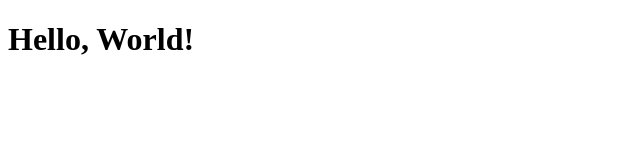
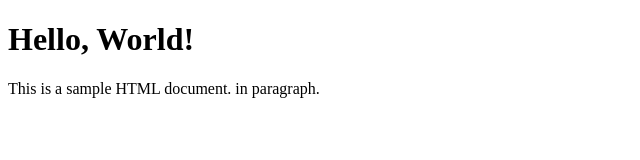
Before and after one commit to RaMGuNtI/gitt, a plain HTML site: page index.html in a window 1280 px wide. Shown: the whole page, without its empty margins (0-640 px from the left). Drawn offline with Linux system fonts and the light colour scheme.

Commit message:
Added paragraph

```diff
--- a/index.html
+++ b/index.html
@@ -7,5 +7,6 @@
 </head>
 <body>
     <h1>Hello, World!</h1>
+    <p>This is a sample HTML document. in paragraph.</p>
 </body>
 </html>
```
